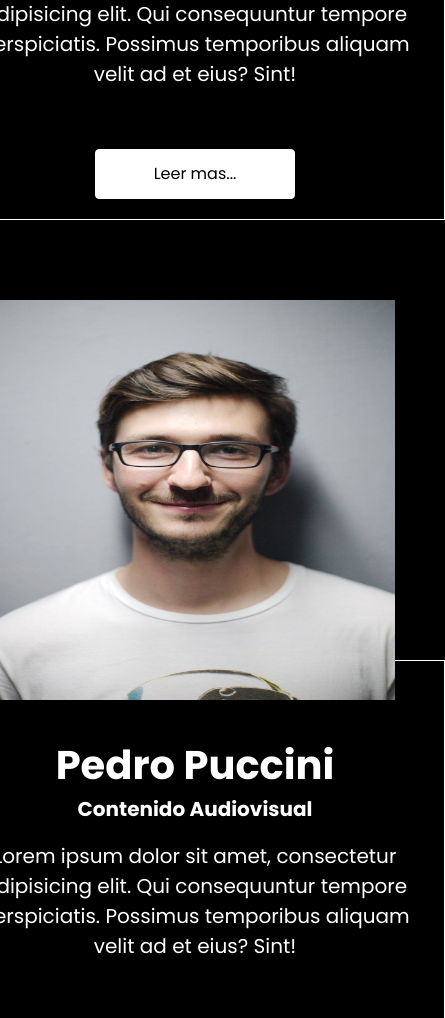
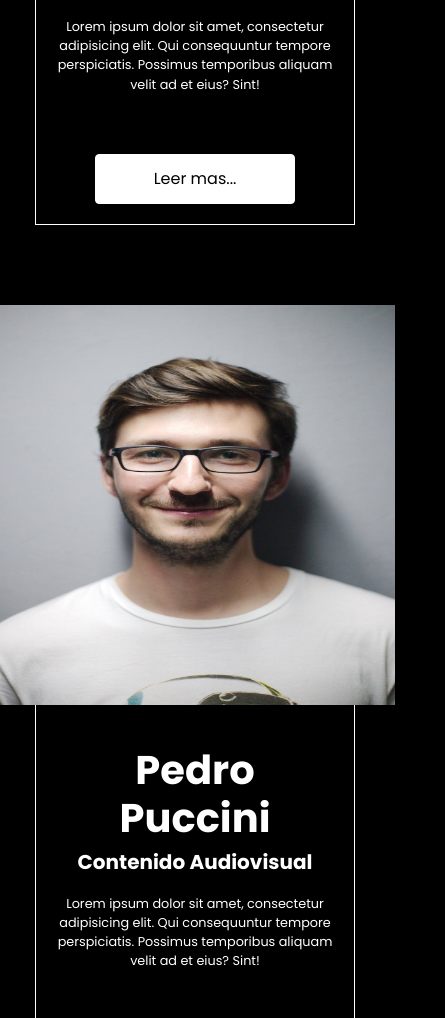
Before and after one commit to josejfdiaz/pop-insider, a plain HTML site: page equipo.html in a window 390 px wide. Shown: the part 828-1846 px from the top of the page, 445 px wide, since content can reach past the window. Drawn offline with Linux system fonts and the light colour scheme.

Commit message:
cambios responsive equipo parte 1

```diff
--- a/scss/_equipo.scss
+++ b/scss/_equipo.scss
@@ -17,12 +17,16 @@
 
     .equipo-body {
         z-index: 1;
-        width: 500px;
+        width: 31.25rem;
         flex: 1 1 auto;
         text-align: center;
         min-height: 1px;
         padding: 1.25rem;
         border: 1px solid $blanco;
+
+        @media (max-width: 576px) {
+            width: 20rem;
+        }
 
         .titulo {
             margin-top: 60px;
@@ -34,6 +38,10 @@
 
         p {
             margin-bottom: 60px;
+
+            @media (max-width: 576px) {
+                font-size: 0.8rem;
+            }
         }
 
         .btn-equipo {
--- a/scss/_podcast.scss
+++ b/scss/_podcast.scss
@@ -16,7 +16,6 @@
 
         @media (max-width: 576px) {
             flex-direction: column;
-            width: 90vw;
         }
 
         div {
```
Also changed, not shown: css/main.css, 1 other file.
